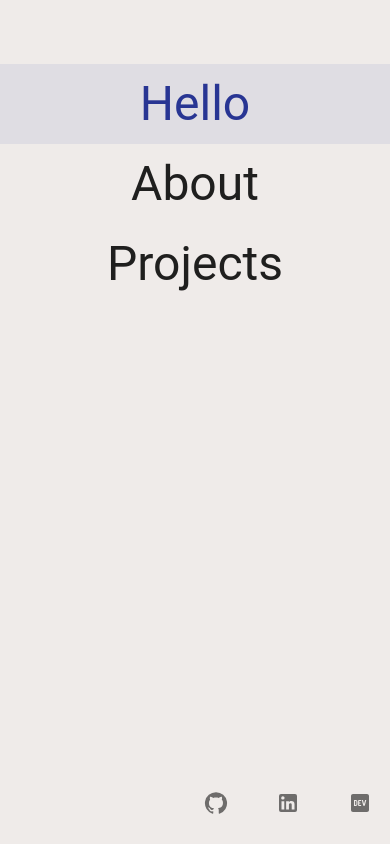
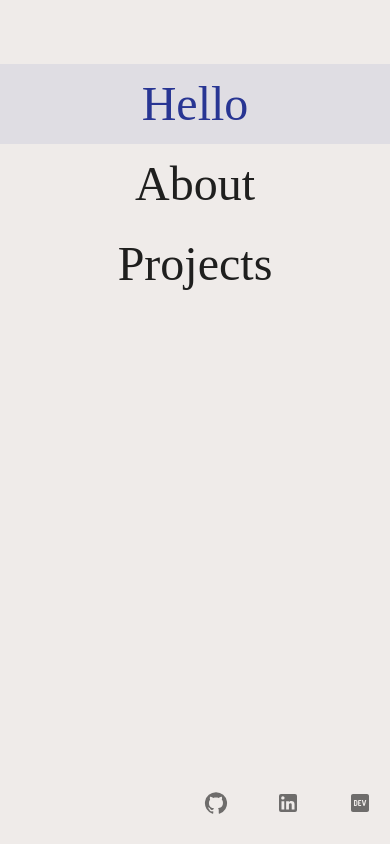
Before and after one commit to mailauki/portfolio-v3, a Next.js app: page / in a window 390 px wide. Both pictures are taken after a click on the button 345 px from the left and 39 px from the top of the page. Built offline with nearby package versions, Linux system fonts and the light colour scheme.

Commit message:
update nav font

```diff
--- a/app/(components)/menu.tsx
+++ b/app/(components)/menu.tsx
@@ -78,6 +78,7 @@ export default function Menu({ menuOpen, handleClose }: MenuProps) {
             <ListItemText disableTypography>
               <Typography
                 color={selectedIndex === 0 ? "primary" : "inherit"}
+                fontFamily="serif"
                 variant="h3"
               >
                 Hello
@@ -97,6 +98,7 @@ export default function Menu({ menuOpen, handleClose }: MenuProps) {
             <ListItemText disableTypography>
               <Typography
                 color={selectedIndex === 1 ? "primary" : "inherit"}
+                fontFamily="serif"
                 variant="h3"
               >
                 About
@@ -116,6 +118,7 @@ export default function Menu({ menuOpen, handleClose }: MenuProps) {
             <ListItemText disableTypography>
               <Typography
                 color={selectedIndex === 2 ? "primary" : "inherit"}
+                fontFamily="serif"
                 variant="h3"
               >
                 Projects
```
Also changed, not shown: app/(components)/header.tsx (+7 -0 lines), 1 other file (tests, documents, lock files or other folders).
